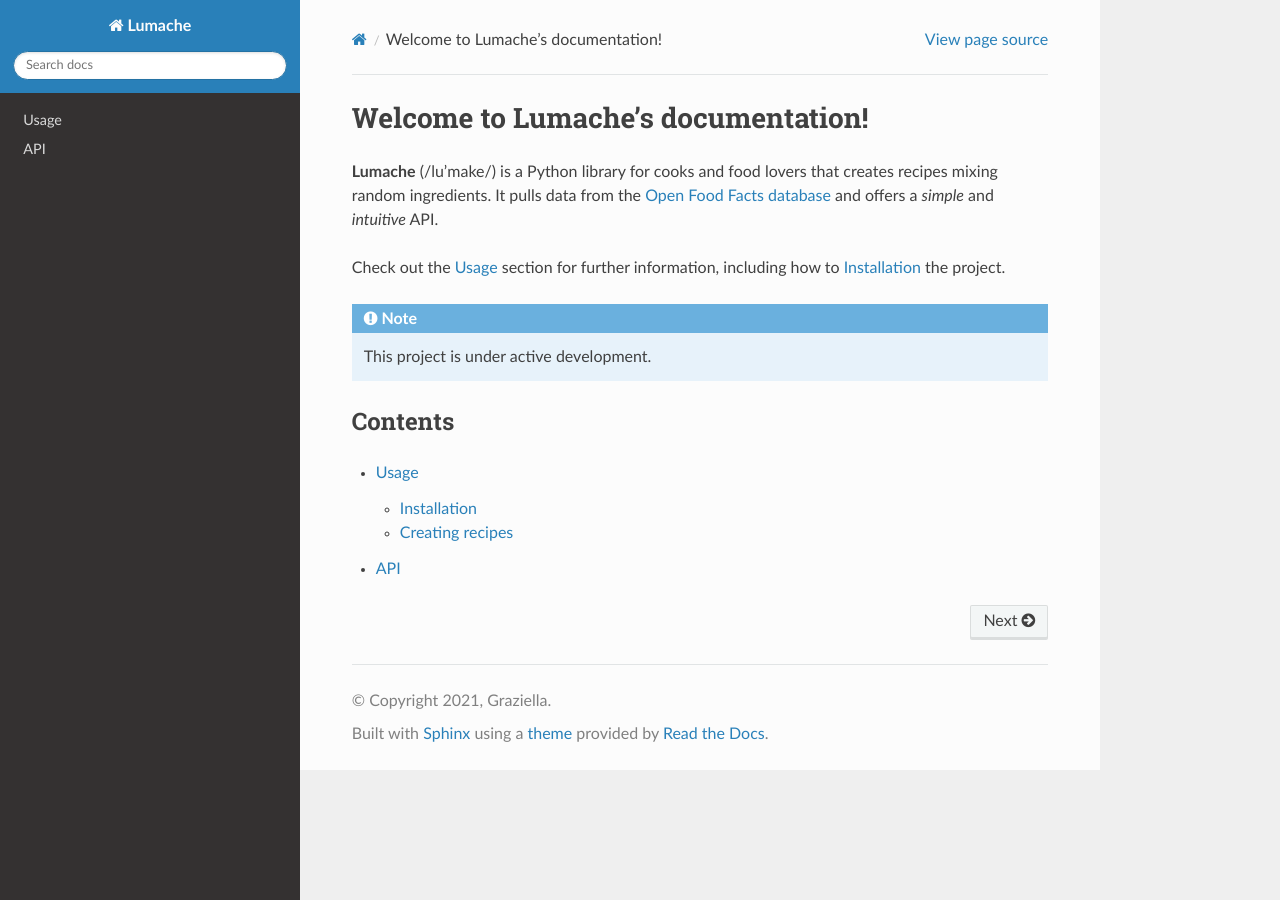
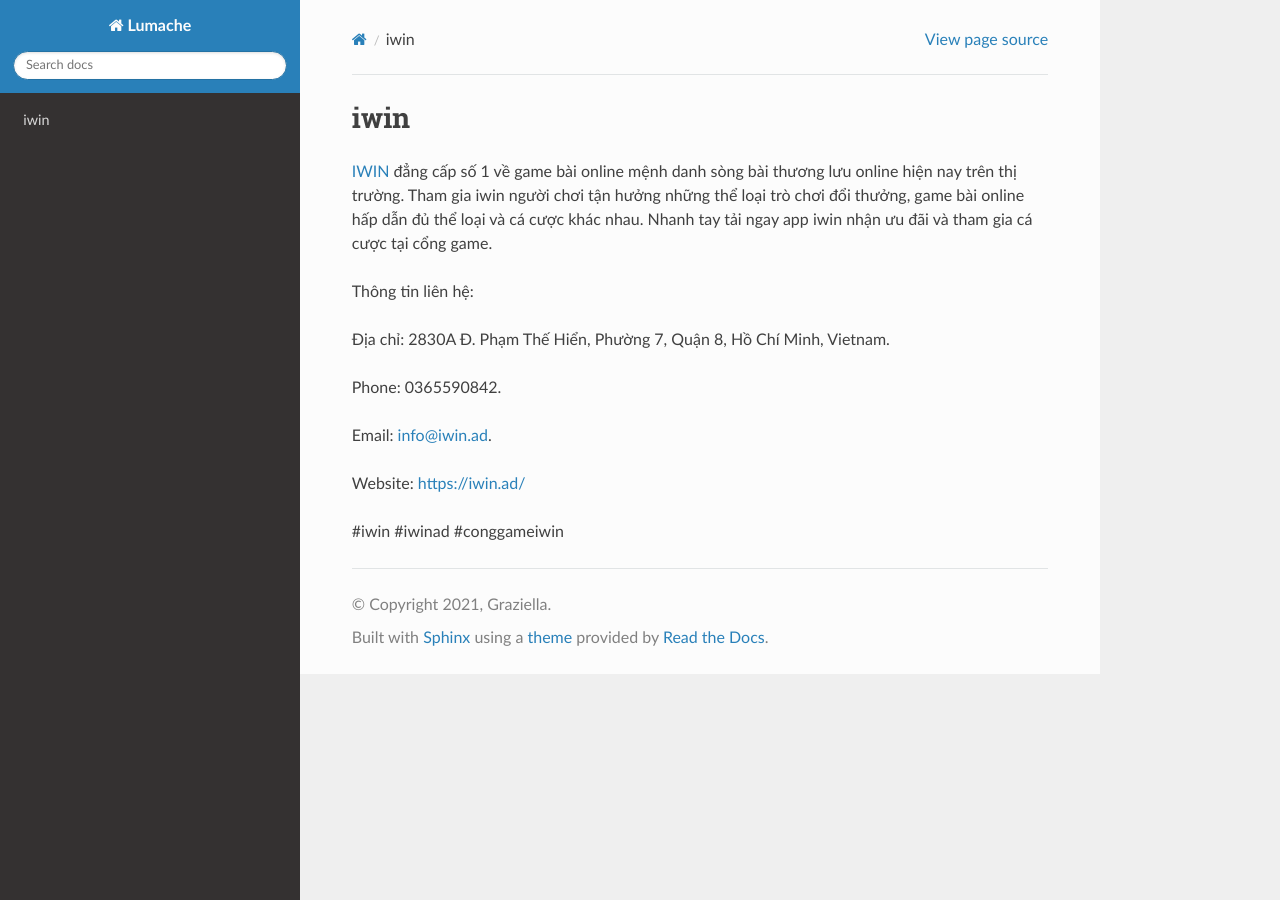
Before and after one commit to dtri8785/1iwinad, a Sphinx documentation site: the page built from docs/source/index.rst, in a window 1280 px wide. Built offline with Sphinx 7.4.7 and the Read the Docs theme 3.1.0, drawn with Linux system fonts in a browser that asks for light colours.

Commit message:
Update index.rst

```diff
--- a/docs/source/index.rst
+++ b/docs/source/index.rst
@@ -1,22 +1,16 @@
-Welcome to Lumache's documentation!
+iwin
 ===================================
 
-**Lumache** (/lu'make/) is a Python library for cooks and food lovers
-that creates recipes mixing random ingredients.
-It pulls data from the `Open Food Facts database <https://world.openfoodfacts.org/>`_
-and offers a *simple* and *intuitive* API.
+`IWIN <https://iwin.ad/>`_ đẳng cấp số 1 về game bài online mệnh danh sòng bài thương lưu online hiện nay trên thị trường. Tham gia iwin người chơi tận hưởng những thể loại trò chơi đổi thưởng, game bài online hấp dẫn đủ thể loại và cá cược khác nhau. Nhanh tay tải ngay app iwin nhận ưu đãi và tham gia cá cược tại cổng game.
 
-Check out the :doc:`usage` section for further information, including
-how to :ref:`installation` the project.
+Thông tin liên hệ:
 
-.. note::
+Địa chỉ: 2830A Đ. Phạm Thế Hiển, Phường 7, Quận 8, Hồ Chí Minh, Vietnam.
 
-   This project is under active development.
+Phone: 0365590842.
 
-Contents
---------
+Email: info@iwin.ad.
 
-.. toctree::
+Website: https://iwin.ad/
 
-   usage
-   api
+#iwin #iwinad #conggameiwin
```
